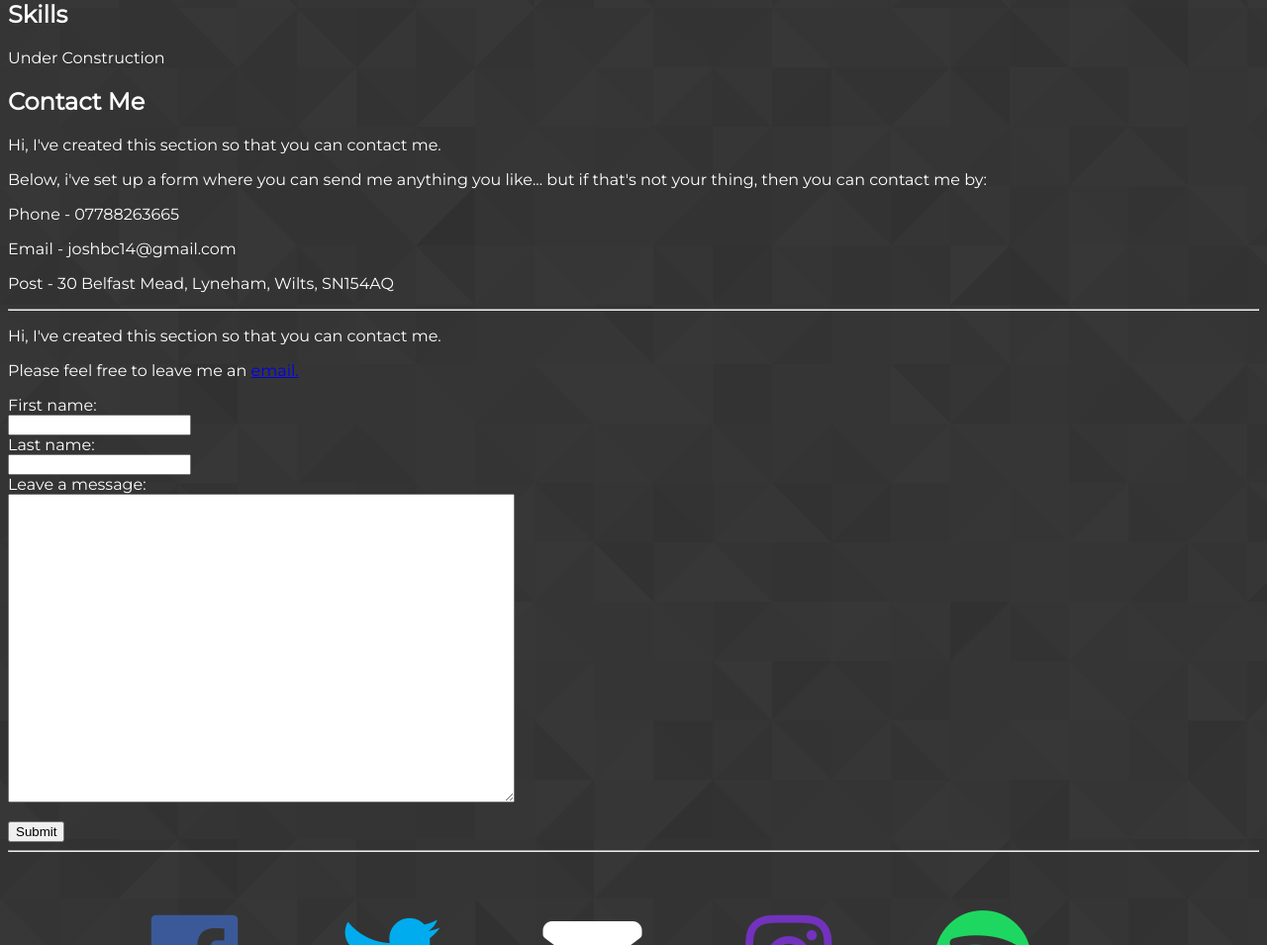
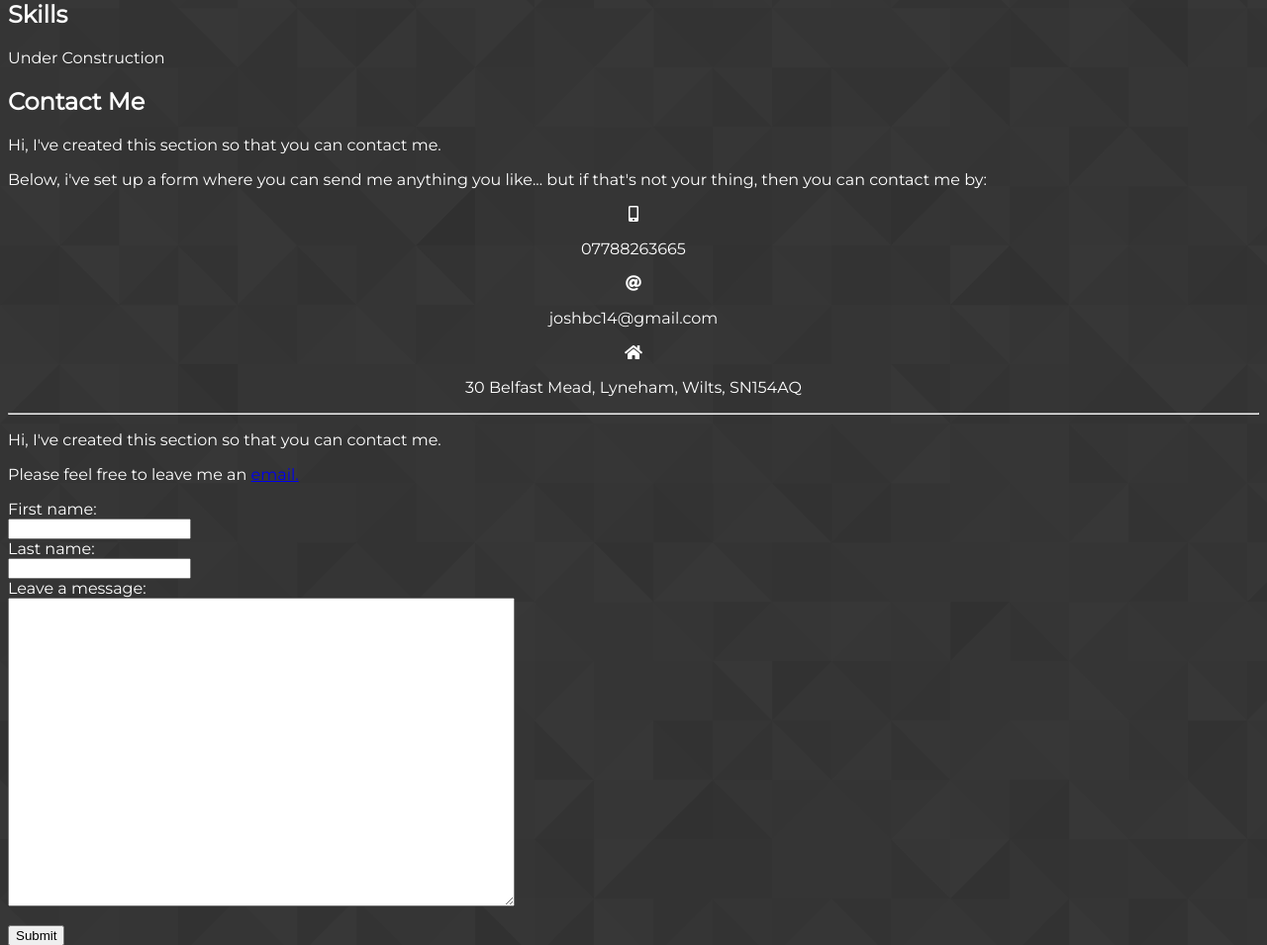
Before and after one commit to Emmanuelnology/CV, a PHP site: page /josh/index.html in a window 1280 px wide. Shown: the part 412-1367 px from the top of the page at 99% size. Run offline with PHP 8.4, Linux system fonts and the light colour scheme; some libraries are stand-ins or nearby versions.

Commit message:
re-structure

```diff
--- a/josh/index.html
+++ b/josh/index.html
@@ -28,6 +28,8 @@
         <h2>About Me</h2>
         <p>Under Construction</p>
 
+    <!--image carousel-->
+
     <!-- Work Experience-->
         <h2>Work Experience</h2>
         <p>Under Construction</p>
@@ -46,11 +48,12 @@
         <h2>Contact Me</h2>
         <div class="contact-about">
             <p>Hi, I've created this section so that you can contact me.</p>
-            <p> Below, i've set up a form where you can send me anything you like... but if that's not your thing, then you can contact me by:</p>
-            <p>Phone - 07788263665</p>
-            <p>Email - joshbc14@gmail.com</p>
-            <p>Post - 30 Belfast Mead, Lyneham, Wilts, SN154AQ</p>
-
+            <p>Below, i've set up a form where you can send me anything you like... but if that's not your thing, then you can contact me by:</p>
+            <div class="contact-icon">
+                <i class="fas fa-mobile-alt"></i><p>07788263665</p>
+                <i class="fas fa-at"></i><p>joshbc14@gmail.com</p>
+                <i class="fas fa-home"></i><p>30 Belfast Mead, Lyneham, Wilts, SN154AQ</p>
+            </div>
         </div>
         <hr>
         <div class="contact-form">
--- a/josh/style.css
+++ b/josh/style.css
@@ -11,8 +11,7 @@ body{
   background-color: #ffffff;
 }
 
-nav {
-  position: -webkit-sticky;
+nav{
   position: sticky;
   top: 0;
 }
@@ -36,6 +35,10 @@ li a:hover:not(.active) {
 li a.active {
   color: white;
   background-color: #4CAF50;
+}
+
+.contact-icon{
+  text-align: center;
 }
 
 
```
